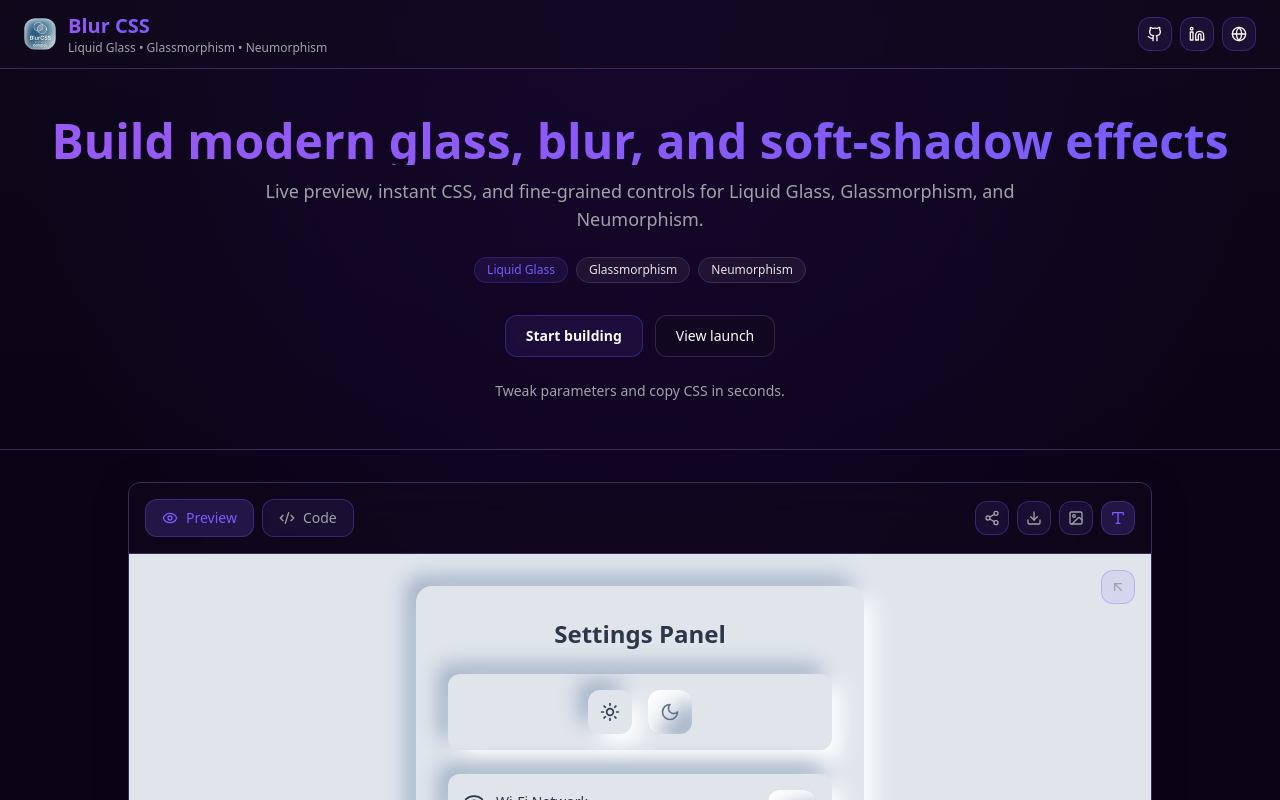
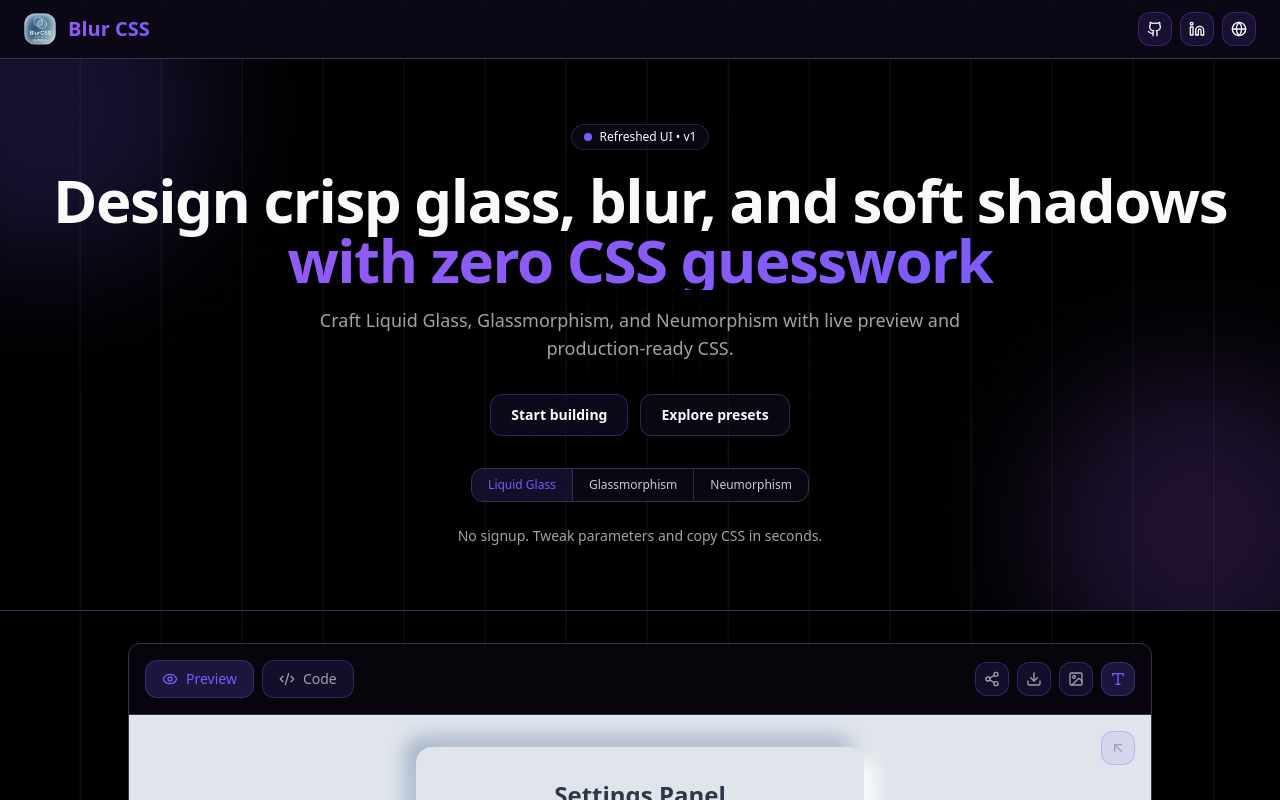
Before and after one commit to ELMACHHOUNE/BlurCSS-gotodev, a React (Vite) app: page / in a window 1280 px wide. Shown: the top 800 px of the page. Built offline with nearby package versions, Linux system fonts and the light colour scheme; the HTML template or start-up script is replaced by a standard one.

Commit message:
feat: add AppBackground component and enhance Index layout with updated UI elements

```diff
--- a/src/App.tsx
+++ b/src/App.tsx
@@ -6,12 +6,14 @@
 import Index from "./pages/Index";
 import NotFound from "./pages/NotFound";
 import { Layout } from "./components/layout/Layout";
+import { AppBackground } from "./components/background/AppBackground";
 
 const queryClient = new QueryClient();
 
 const App = () => (
   <QueryClientProvider client={queryClient}>
     <TooltipProvider>
+      <AppBackground>
         <Toaster />
         <Sonner />
         <BrowserRouter>
@@ -23,6 +25,7 @@
             </Route>
           </Routes>
         </BrowserRouter>
+      </AppBackground>
     </TooltipProvider>
   </QueryClientProvider>
 );
--- /dev/null
+++ b/src/components/background/AppBackground.tsx
@@ -0,0 +1,42 @@
+import type { ReactNode } from "react";
+
+type Props = { children: ReactNode };
+
+export function AppBackground({ children }: Props) {
+  return (
+    <div className="min-h-screen w-full bg-black relative overflow-hidden">
+      <div
+        aria-hidden
+        className="absolute inset-0 z-0 pointer-events-none"
+        style={{
+          background: `
+            linear-gradient(
+              90deg,
+              transparent 0%,
+              transparent 30%,
+              rgba(138, 43, 226, 0.4) 50%,
+              transparent 70%,
+              transparent 100%
+            ),
+            linear-gradient(
+              to bottom,
+              #1a1a2e 0%,
+              #2d1b69 50%,
+              #0f0f23 100%
+            )
+          `,
+          backgroundImage: `
+            repeating-linear-gradient(
+              90deg,
+              transparent 0px,
+              transparent 79px,
+              rgba(255, 255, 255, 0.05) 80px,
+              rgba(255, 255, 255, 0.05) 81px
+            )
+          `,
+        }}
+      />
+      <div className="relative z-10">{children}</div>
+    </div>
+  );
+}
--- a/src/components/layout/Navbar.tsx
+++ b/src/components/layout/Navbar.tsx
@@ -1,5 +1,4 @@
 import { Github, Linkedin, Globe } from "lucide-react";
-// Import logo from public. If your bundler doesn't support importing from /public, use const logoUrl = "/blurcss.webp";
 import logoUrl from "/blurcss.webp";
 
 export const Navbar = () => {
@@ -16,9 +15,6 @@
             <div className="leading-tight">
               <span className="text-xl font-bold bg-gradient-primary bg-clip-text text-transparent">
                 Blur CSS
-              </span>
-              <span className="block text-xs text-muted-foreground">
-                Liquid Glass • Glassmorphism • Neumorphism
               </span>
             </div>
           </a>
--- a/src/pages/Index.tsx
+++ b/src/pages/Index.tsx
@@ -69,47 +69,65 @@
   return (
     <>
       {/* Hero Section */}
-      <section className="relative border-b border-glass-border bg-gradient-to-b from-card/30 to-transparent">
-        <div className="container mx-auto px-6 py-12 text-center">
-          <h2 className="text-4xl md:text-5xl font-bold mb-3 bg-gradient-primary bg-clip-text text-transparent">
-            Build modern glass, blur, and soft-shadow effects
-          </h2>
-          <p className="text-lg text-muted-foreground max-w-3xl mx-auto">
-            Live preview, instant CSS, and fine-grained controls for Liquid
-            Glass, Glassmorphism, and Neumorphism.
+      <section className="relative isolate overflow-hidden border-b border-glass-border">
+        {/* Decorative background */}
+        <div
+          aria-hidden
+          className="pointer-events-none absolute inset-0 overflow-hidden"
+        >
+          <div className="absolute -top-28 -left-28 h-80 w-80 rounded-full bg-primary/20 blur-3xl" />
+          <div className="absolute -bottom-20 -right-20 h-80 w-80 rounded-full bg-accent/20 blur-3xl" />
+          <div className="absolute inset-0 opacity-40 [mask-image:radial-gradient(ellipse_at_center,black,transparent_70%)] bg-[linear-gradient(to_right,rgba(255,255,255,0.06)_1px,transparent_1px),linear-gradient(to_bottom,rgba(255,255,255,0.06)_1px,transparent_1px)] bg-[size:28px_28px]" />
+        </div>
+
+        <div className="container relative mx-auto px-6 py-16 text-center">
+          <div className="inline-flex items-center gap-2 px-3 py-1 rounded-full border border-glass-border/60 bg-card/60 text-xs font-medium backdrop-blur-md">
+            <span className="h-2 w-2 rounded-full bg-primary animate-pulse" />
+            Refreshed UI • v1
+          </div>
+
+          <h1 className="mt-5 text-4xl md:text-6xl font-extrabold tracking-tight leading-tight">
+            Design crisp glass, blur, and soft shadows
+            <span className="block bg-gradient-primary bg-clip-text text-transparent">
+              with zero CSS guesswork
+            </span>
+          </h1>
+
+          <p className="mt-4 text-lg text-muted-foreground max-w-3xl mx-auto">
+            Craft Liquid Glass, Glassmorphism, and Neumorphism with live preview
+            and production‑ready CSS.
           </p>
 
-          <div className="flex flex-wrap items-center justify-center gap-2 mt-6">
-            <span className="px-3 py-1 rounded-full text-xs font-medium bg-primary/10 text-primary border border-primary/20">
+          <div className="mt-8 flex flex-wrap items-center justify-center gap-3">
+            <a
+              href="https://github.com/ELMACHHOUNE/BlurCSS-gotodev"
+              className="px-5 py-2.5 rounded-lg glass-button text-sm font-semibold"
+              target="_blank"
+            >
+              Start building
+            </a>
+            <a
+              href="#controls"
+              className="px-5 py-2.5 rounded-lg border border-glass-border/80 bg-card/60 hover:bg-card text-sm font-semibold"
+            >
+              Explore presets
+            </a>
+          </div>
+
+          <div className="mt-8 inline-flex items-center rounded-xl border border-glass-border bg-card/60 backdrop-blur-md overflow-hidden">
+            <span className="px-4 py-2 text-xs font-medium bg-primary/10 text-primary border-r border-glass-border">
               Liquid Glass
             </span>
-            <span className="px-3 py-1 rounded-full text-xs font-medium bg-foreground/5 text-foreground/90 border border-glass-border">
+            <span className="px-4 py-2 text-xs font-medium text-foreground/80 border-r border-glass-border/80">
               Glassmorphism
             </span>
-            <span className="px-3 py-1 rounded-full text-xs font-medium bg-foreground/5 text-foreground/90 border border-glass-border">
+            <span className="px-4 py-2 text-xs font-medium text-foreground/80">
               Neumorphism
             </span>
           </div>
 
-          <div className="flex items-center justify-center gap-3 mt-8">
-            <a
-              href="#"
-              className="px-5 py-2.5 rounded-lg glass-button text-sm font-semibold"
-            >
-              Start building
-            </a>
-            <a
-              href="https://www.producthunt.com/"
-              target="_blank"
-              rel="noopener noreferrer"
-              className="px-5 py-2.5 rounded-lg border border-glass-border/80 bg-card/50 text-sm font-medium text-foreground hover:bg-card/70 transition"
-            >
-              View launch
-            </a>
-          </div>
-
-          <p className="text-sm text-muted-foreground mt-6">
-            Tweak parameters and copy CSS in seconds.
+          <p className="mt-6 text-sm text-muted-foreground">
+            No signup. Tweak parameters and copy CSS in seconds.
           </p>
         </div>
       </section>
@@ -165,8 +183,34 @@
         </section>
 
         {/* Controls Panel */}
-        <section className="md:container md:mx-auto md:px-6 md:pb-12">
+        <section
+          id="controls"
+          className="md:container md:mx-auto md:px-6 md:pb-12"
+        >
           <div className="glass-panel w-full flex flex-col md:overflow-visible md:h-auto md:mx-auto pt-[env(safe-area-inset-top)] pb-[env(safe-area-inset-bottom)] bg-card/70 md:bg-transparent">
+            {/* Advanced Controls on mobile (before presets inside Controls Panel) */}
+            {showAdvanced && (
+              <div className="md:hidden mb-4">
+                <AdvancedControls
+                  effectType={effectType}
+                  preset={
+                    effectType === "liquid-glass"
+                      ? customLiquidGlass
+                      : effectType === "glassmorphism"
+                      ? selectedGlassmorphism
+                      : selectedNeumorphism
+                  }
+                  onUpdate={
+                    effectType === "liquid-glass"
+                      ? handleLiquidGlassUpdate
+                      : effectType === "glassmorphism"
+                      ? handleGlassmorphismUpdate
+                      : handleNeumorphismUpdate
+                  }
+                  onReset={handleReset}
+                />
+              </div>
+            )}
             <ControlsPanel
               effectType={effectType}
               setEffectType={setEffectType}
```
Lines whose indentation alone changed are shown as unchanged.
